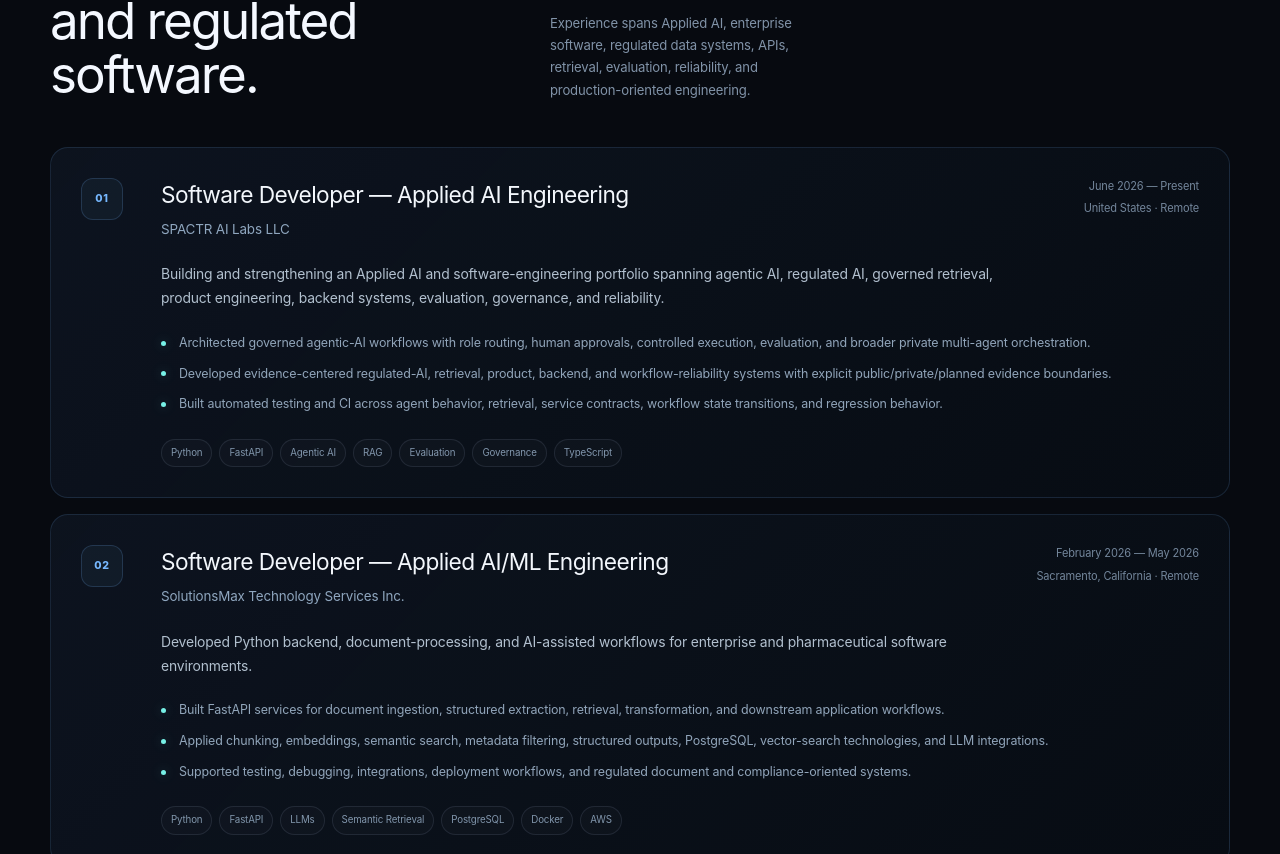
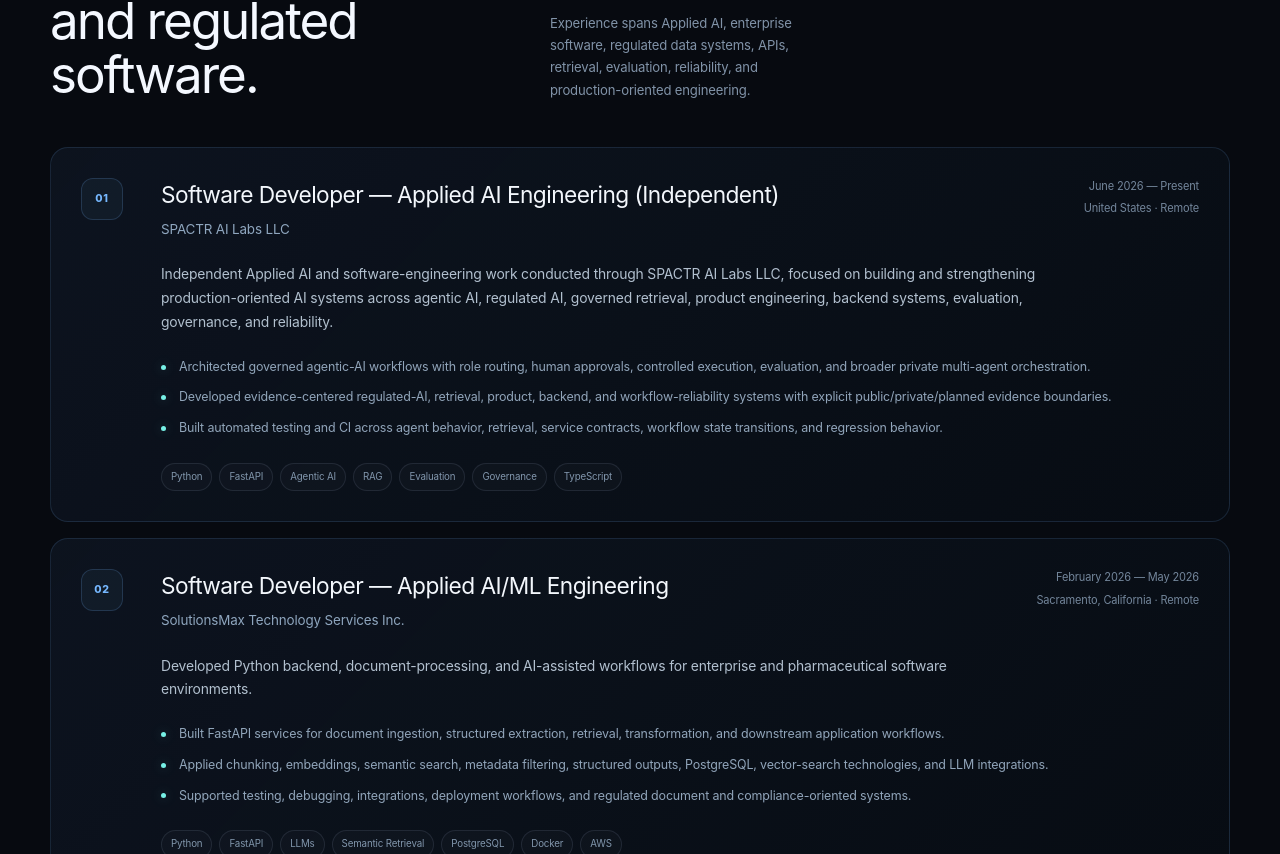
Before and after one commit to chaitanyaAI-careers/Portfolio, a Next.js app: page / in a window 1280 px wide. Shown: the part 2986-3840 px from the top of the page. Built offline with nearby package versions, Linux system fonts and the light colour scheme; no server answers.

Commit message:
Clarify independent work and retrieval evidence

```diff
--- a/data/portfolio.ts
+++ b/data/portfolio.ts
@@ -315,7 +315,7 @@
       summary:
         "Governed enterprise-retrieval project implementing SentenceTransformer embeddings, semantic search, deterministic PII redaction, role-conditioned governance, grounded extractive answers, and evaluation.",
       proof: [
-        "SentenceTransformer embeddings and NumPy-backed retrieval",
+        "SentenceTransformer embeddings and scikit-learn cosine-similarity retrieval",
         "Deterministic PII / sensitive-term redaction",
         "Role-conditioned governance; RBAC-aware retrieval is roadmap",
         "17-test unit/integration suite and GitHub Actions CI",
@@ -334,7 +334,7 @@
           title: "Public Evidence",
           items: [
             "SentenceTransformer embeddings",
-            "NumPy-backed semantic retrieval",
+            "scikit-learn cosine-similarity semantic retrieval",
             "Deterministic PII redaction",
             "Role-conditioned governance",
             "Grounded extractive answers",
@@ -499,11 +499,11 @@
 export const professionalExperience = [
   {
     company: "SPACTR AI Labs LLC",
-    role: "Software Developer — Applied AI Engineering",
+    role: "Software Developer — Applied AI Engineering (Independent)",
     period: "June 2026 — Present",
     location: "United States · Remote",
     summary:
-      "Building and strengthening an Applied AI and software-engineering portfolio spanning agentic AI, regulated AI, governed retrieval, product engineering, backend systems, evaluation, governance, and reliability.",
+      "Independent Applied AI and software-engineering work conducted through SPACTR AI Labs LLC, focused on building and strengthening production-oriented AI systems across agentic AI, regulated AI, governed retrieval, product engineering, backend systems, evaluation, governance, and reliability.",
     highlights: [
       "Architected governed agentic-AI workflows with role routing, human approvals, controlled execution, evaluation, and broader private multi-agent orchestration.",
       "Developed evidence-centered regulated-AI, retrieval, product, backend, and workflow-reliability systems with explicit public/private/planned evidence boundaries.",
```
